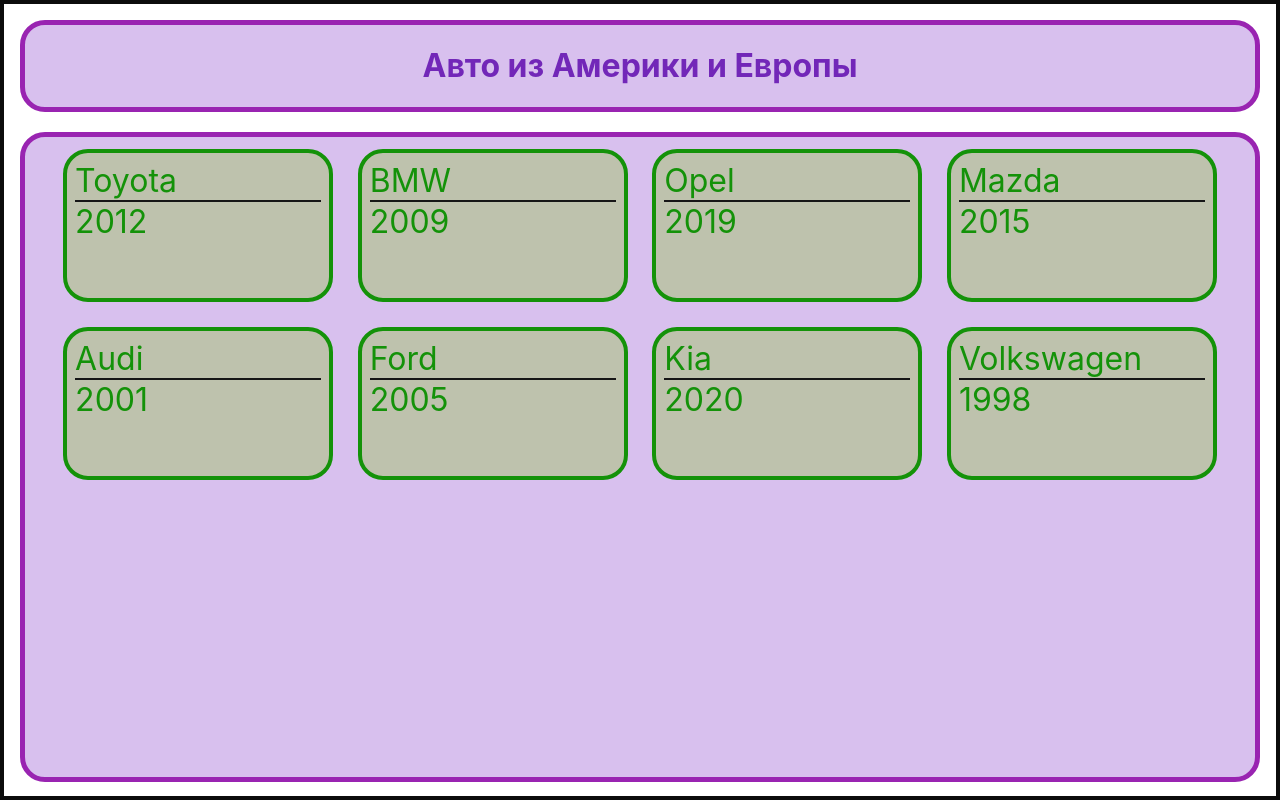
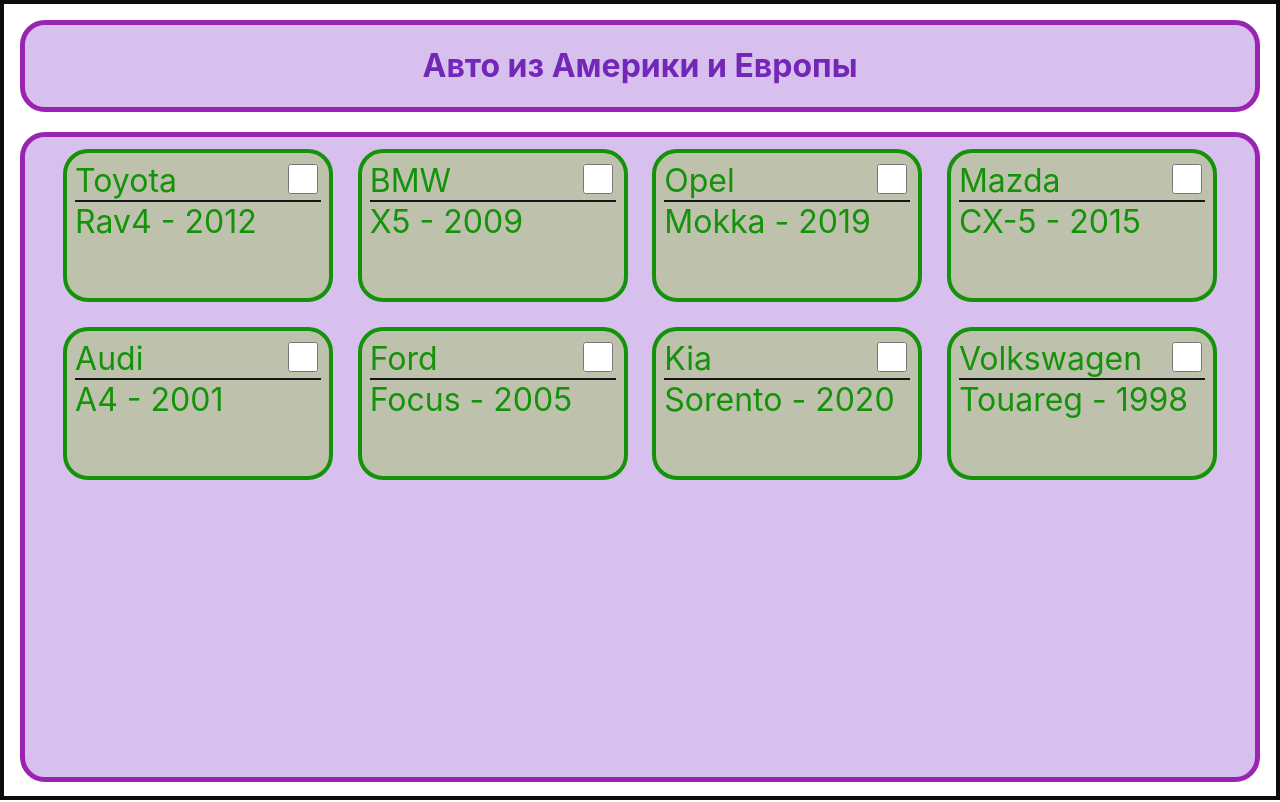
Before and after one commit to APatskou/reactjscourse, a React (Create React App) app: page / in a window 1280 px wide. Built offline with nearby package versions, Linux system fonts and the light colour scheme.

Commit message:
Task#7495

```diff
--- a/src/App.js
+++ b/src/App.js
@@ -6,14 +6,14 @@
 
 const App = () => {
   const cards = [
-    { caption: "Toyota", text: "2012" },
-    { caption: "BMW", text: "2009" },
-    { caption: "Opel", text: "2019" },
-    { caption: "Mazda", text: "2015" },
-    { caption: "Audi", text: "2001" },
-    { caption: "Ford", text: "2005" },
-    { caption: "Kia", text: "2020" },
-    { caption: "Volkswagen", text: "1998" },
+    { id: 1, caption: "Toyota", text: "2012", model: 'Rav4' },
+    { id: 2, caption: "BMW", text: "2009", model: 'X5' },
+    { id: 3, caption: "Opel", text: "2019", model: 'Mokka' },
+    { id: 4, caption: "Mazda", text: "2015", model: 'CX-5' },
+    { id: 5, caption: "Audi", text: "2001", model: 'A4' },
+    { id: 6, caption: "Ford", text: "2005", model: 'Focus' },
+    { id: 7, caption: "Kia", text: "2020", model: 'Sorento' },
+    { id: 8, caption: "Volkswagen", text: "1998", model: 'Touareg' },
   ];
 
   const header = "Авто из Америки и Европы";
--- a/src/components/UI/Body.js
+++ b/src/components/UI/Body.js
@@ -5,14 +5,7 @@
 function Body(props) {
   return (
     <div className="body">
-      <Card item={props.items[0]}></Card>
-      <Card item={props.items[1]}></Card>
-      <Card item={props.items[2]}></Card>
-      <Card item={props.items[3]}></Card>
-      <Card item={props.items[4]}></Card>
-      <Card item={props.items[5]}></Card>
-      <Card item={props.items[6]}></Card>
-      <Card item={props.items[7]}></Card>
+      {props.items.map(item => {return <Card item={item} key={item.id}/>})}
     </div>
   );
 }
--- a/src/components/UI/Card.css
+++ b/src/components/UI/Card.css
@@ -6,6 +6,15 @@
   display: inline-block;
   border-radius: 25px;
   background-color: rgb(190, 194, 173);
+}
+
+.card_selected {
+  border: 14px #149209 solid;
+  font-weight: bold;
+}
+
+.card_oneline {
+  display: flex;
 }
 
 .card_text {
@@ -25,3 +34,13 @@
   text-align: left;
   width: 50%;
 }
+
+.card_checkbox {
+  text-align: right;
+  width: 50%;
+}
+
+.card_checkbox_value {
+  width: 30px;
+  height: 30px;
+}
--- a/src/components/UI/Card.js
+++ b/src/components/UI/Card.js
@@ -1,12 +1,31 @@
-import React from "react";
+import React, {useState} from "react";
 import "./Card.css";
 
-function Card(props) {
+function Card({item}) {
+  let [classNames, setClassNames] = useState("card");
+
+  const clickHandler = () => {
+    if (classNames === "card") {
+      setClassNames("card card_selected");
+    } else {
+      setClassNames("card");
+    }
+  };
+
   return (
-    <div className="card">
-      <div className="card_header">{props.item.caption}</div>
+    <div className={classNames}>
+      <div className="card_oneline">
+        <div className="card_header">{item.caption}</div>
+        <div className="card_checkbox">
+          <input
+            type="checkbox"
+            className="card_checkbox_value"
+            onChange={clickHandler}
+          />
+        </div>
+      </div>
       <div className="card_sep"></div>
-      <div className="card_text">{props.item.text}</div>
+      <div className="card_text">{item.model} - {item.text}</div>
     </div>
   );
 }
```
Also changed, not shown: src/logo.svg (deleted).
